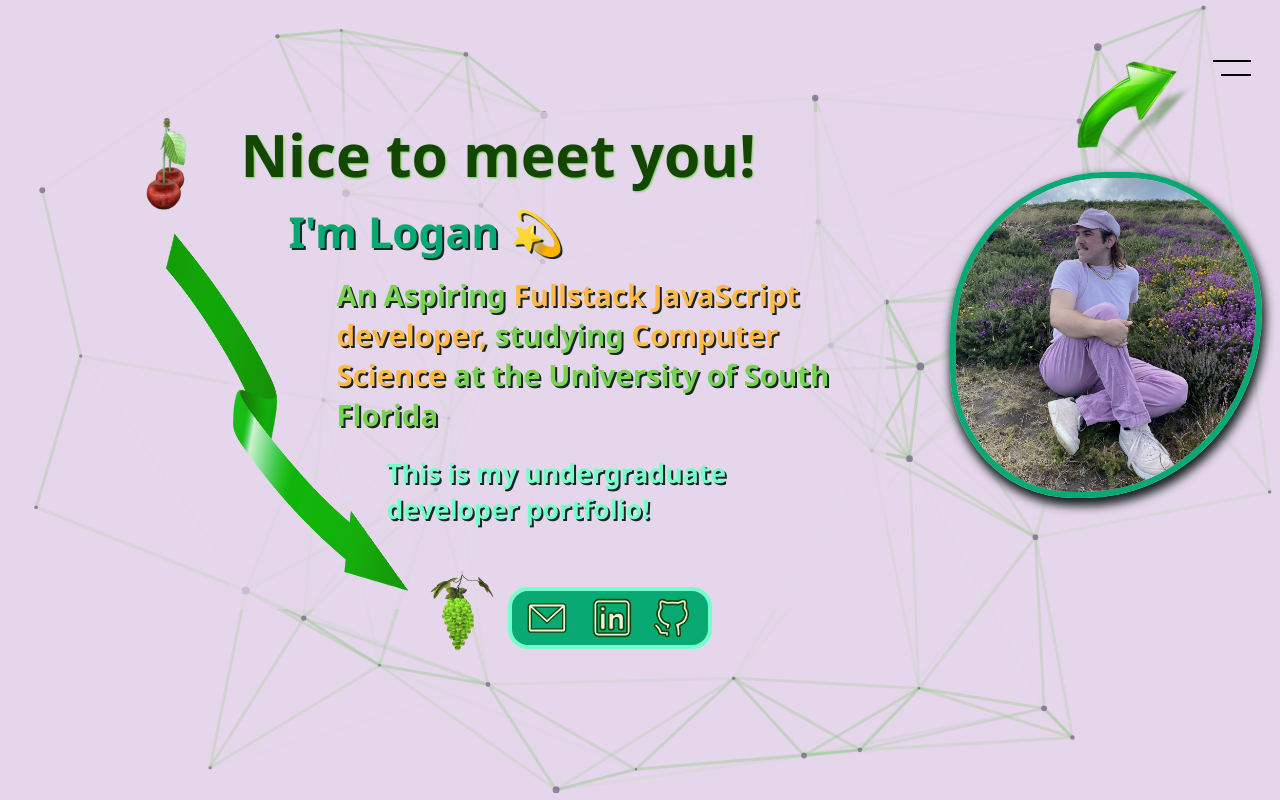
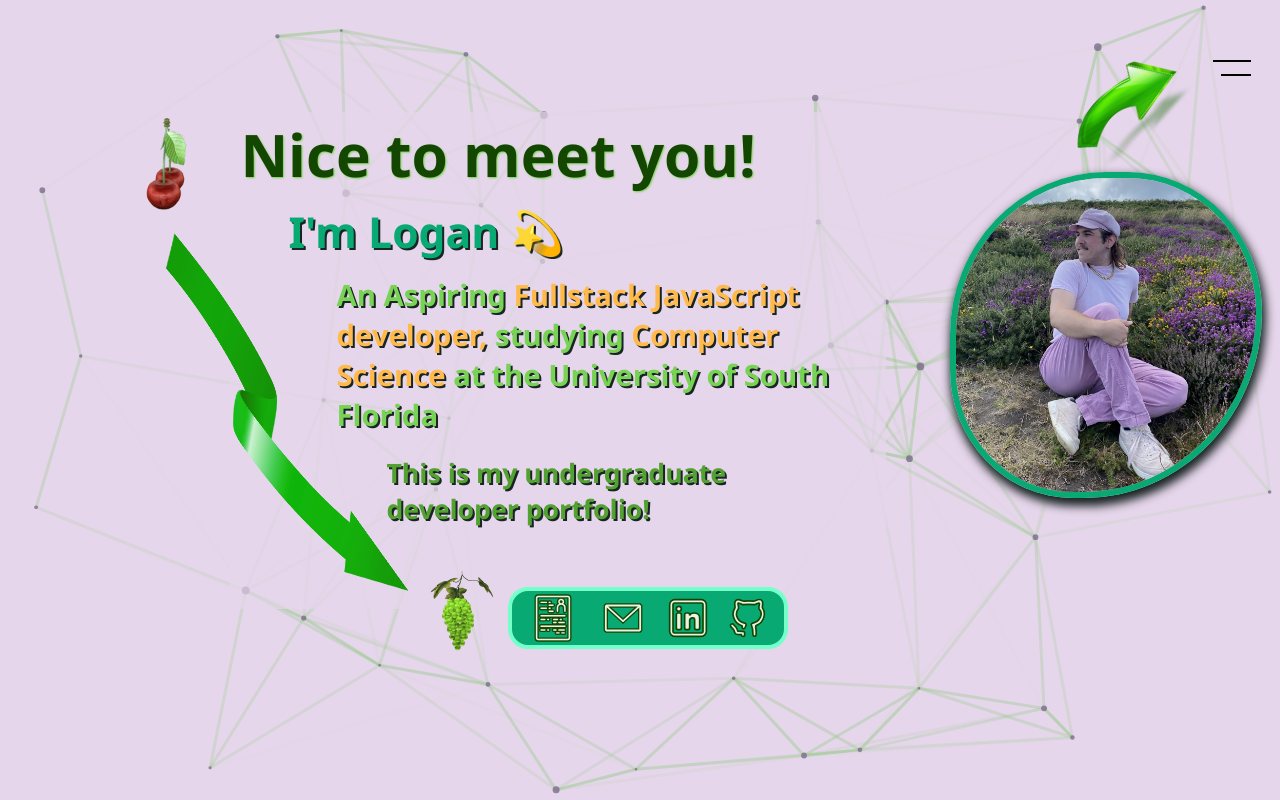
Before and after one commit to LWhite49/PortfolioWebsite, a React (Vite) app: page / in a window 1280 px wide. Shown: the top 800 px of the page. Built offline with nearby package versions, Linux system fonts and the light colour scheme.

Commit message:
Resme on Home Page

```diff
--- a/src/Home/Home.css
+++ b/src/Home/Home.css
@@ -35,9 +35,9 @@
 	font-size: 42pt;
 }
 .Home-Intro-Text-Last {
-	margin: 38px 0px 10px 180px;
+	margin: 24px 0px 10px 180px;
 	width: 460px;
-	color: #75ffca;
+	color: #53a231;
 	font-size: 28pt;
 }
 
@@ -74,11 +74,11 @@
 	position: relative;
 	top: 50px;
 	right: -310px;
-	gap: 30px;
+	gap: 20px;
 	border: #75ffca 4px solid;
 	border-radius: 20px;
 	background-color: #08a973;
-	padding: 2px 16px 2px 10px;
+	padding: 2px 16px 2px 16px;
 	width: fit-content;
 }
 .Grapes-3D {
@@ -87,6 +87,11 @@
 	left: -108px;
 	margin-right: 0px;
 	width: 90px;
+}
+.Resume-Svg {
+	transition: transform 0.15s;
+	padding: 0px;
+	width: 50px;
 }
 .Email-Svg {
 	transition: transform 0.15s;
@@ -105,7 +110,8 @@
 }
 .Email-Svg:hover,
 .LinkedIn-Svg:hover,
-.Github-Svg:hover {
+.Github-Svg:hover,
+.Resume-Svg:hover {
 	transform: scale(1.1);
 	cursor: pointer;
 }
--- a/src/Home/Home.jsx
+++ b/src/Home/Home.jsx
@@ -7,9 +7,11 @@ import FrutArrowCurve from "../assets/FrutigerAeroArrow.png";
 import AltArrowCurve from "../assets/AeroArrow2.png";
 import Cherries3D from "../assets/Cherries.gif";
 import Grapes3D from "../assets/Grapesgif.gif";
+import ResumeSvg from "../assets/ResumeSvg.svg";
 import EmailSvg from "../assets/EmailSvg.svg";
 import LinkedInSvg from "../assets/LinkedInSvg.svg";
 import GithubSvg from "../assets/GithubSvg.svg";
+import Resume from "../assets/Resume.pdf";
 
 export const Home = () => {
 	// Create style object for Tooltips
@@ -53,6 +55,26 @@ export const Home = () => {
 				<img className="Frut-Aero-Arrow" src={FrutArrowCurve} />
 				<div className="Home-Contact-Icons">
 					<img className="Grapes-3D" src={Grapes3D} alt="Grapes3D" />
+					<img
+						onClick={() => {
+							window.open(
+								Resume,
+								"_blank",
+								"noopener,noreferrer"
+							);
+						}}
+						className="Resume-Svg"
+						data-tooltip-id="resume"
+						src={ResumeSvg}
+						alt="ResumeSvg"
+					/>
+					<Tooltip
+						id="resume"
+						place="top"
+						effect="solid"
+						content="View Resume"
+						style={tooltipStype}
+					/>
 					<img
 						className="Email-Svg"
 						data-tooltip-id="email"
```
Also changed, not shown: src/assets/ResumeSvg.svg (added), 1 other file (tests, documents, lock files or other folders).
